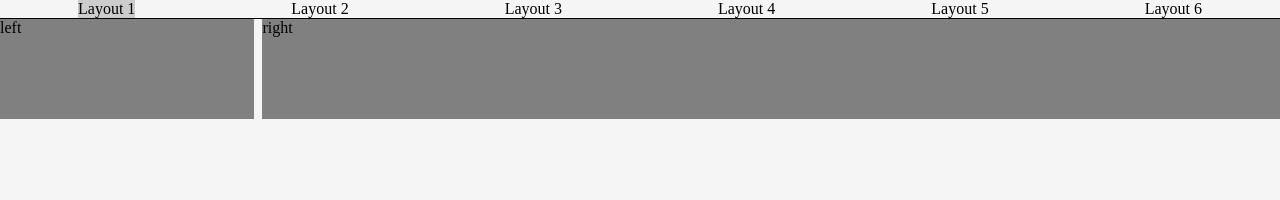
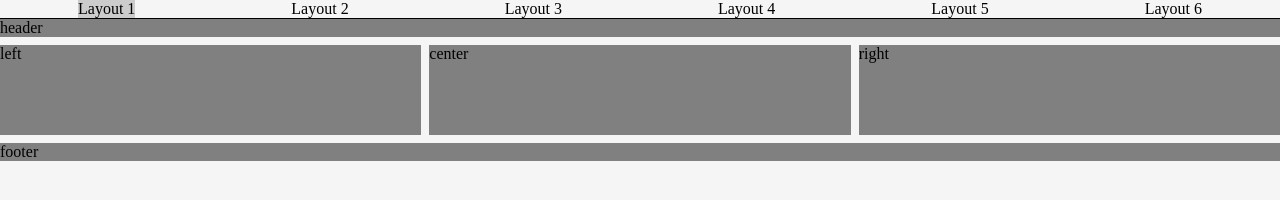
Before and after one commit to haruperi/HTML-Basics, a plain HTML site: page layouts.html in a window 1280 px wide. Drawn offline with Linux system fonts and the light colour scheme.

Commit message:
Layout 3

```diff
--- a/assets/css/layouts.css
+++ b/assets/css/layouts.css
@@ -64,9 +64,24 @@ body {
 
 
 /* LAYOUT 2 */
-#layout2 {
+/* #layout2 {
     display: grid;
     grid-template-columns: 1fr 4fr;
     grid-template-rows: 100px;
     gap: 0.5rem;
+} */
+
+
+/* LAYOUT 3 */
+#layout3 {
+    display: grid;
+    grid-template-rows: 1fr 5fr 1fr;
+    gap: 0.5rem;
 }
+
+
+#body3 {
+    display: grid;
+    gap: 0.5rem;
+    grid-template-columns: repeat(3, 1fr);
+}
--- a/layouts.html
+++ b/layouts.html
@@ -25,19 +25,25 @@
 
         <div id="layout1"  data-content>
 
-            <div class="container">header</div>
+            <!-- <div class="container">header</div>
             <div class="container">body</div>
-            <div class="container">footer</div>
+            <div class="container">footer</div> -->
 
         </div>
 
         <div id="layout2" data-content>
-            <div class="container">left</div>
-            <div class="container">right</div>
+            <!-- <div class="container">left</div>
+            <div class="container">right</div> -->
         </div>
 
         <div id="layout3" data-content>
-
+            <div class="container">header</div>
+            <div id="body3">
+                <div class="container">left</div>
+                <div class="container">center</div>
+                <div class="container">right</div>
+            </div>
+            <div class="container">footer</div>
 
         </div>
 
```
